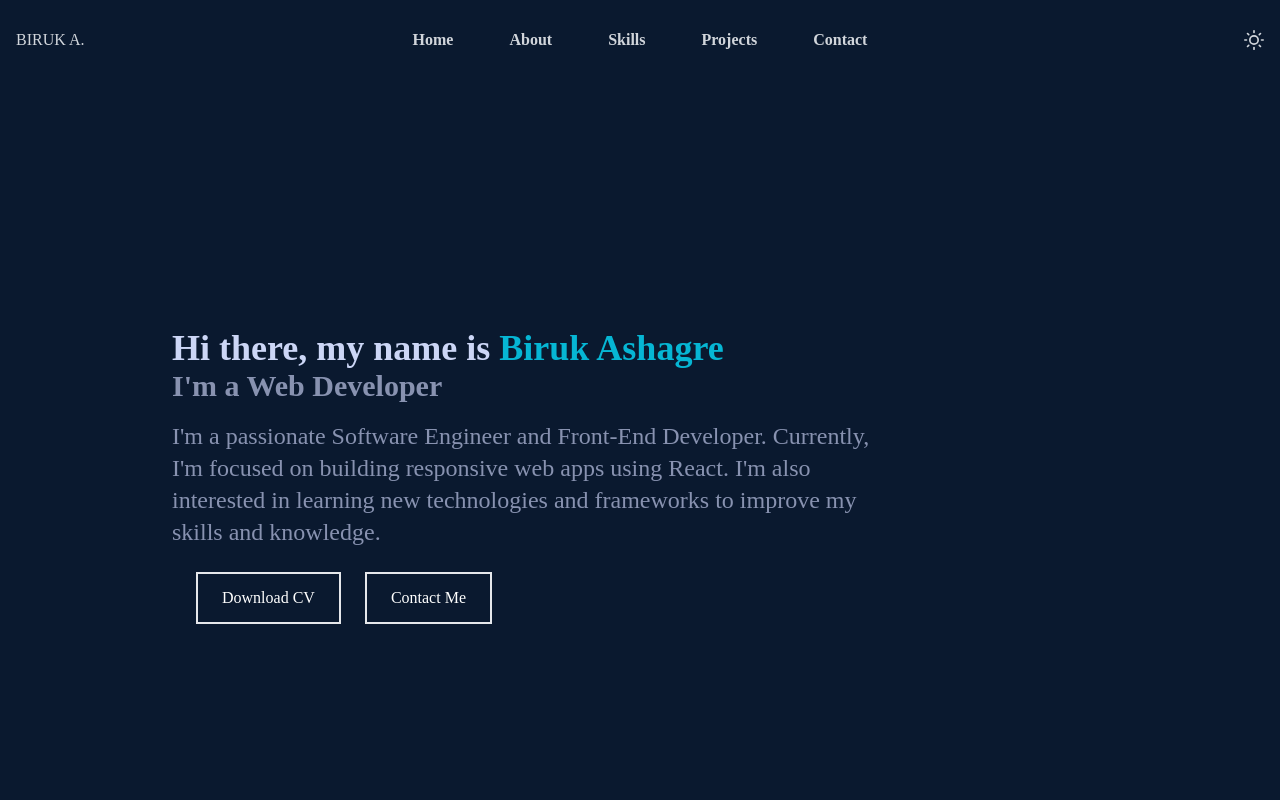
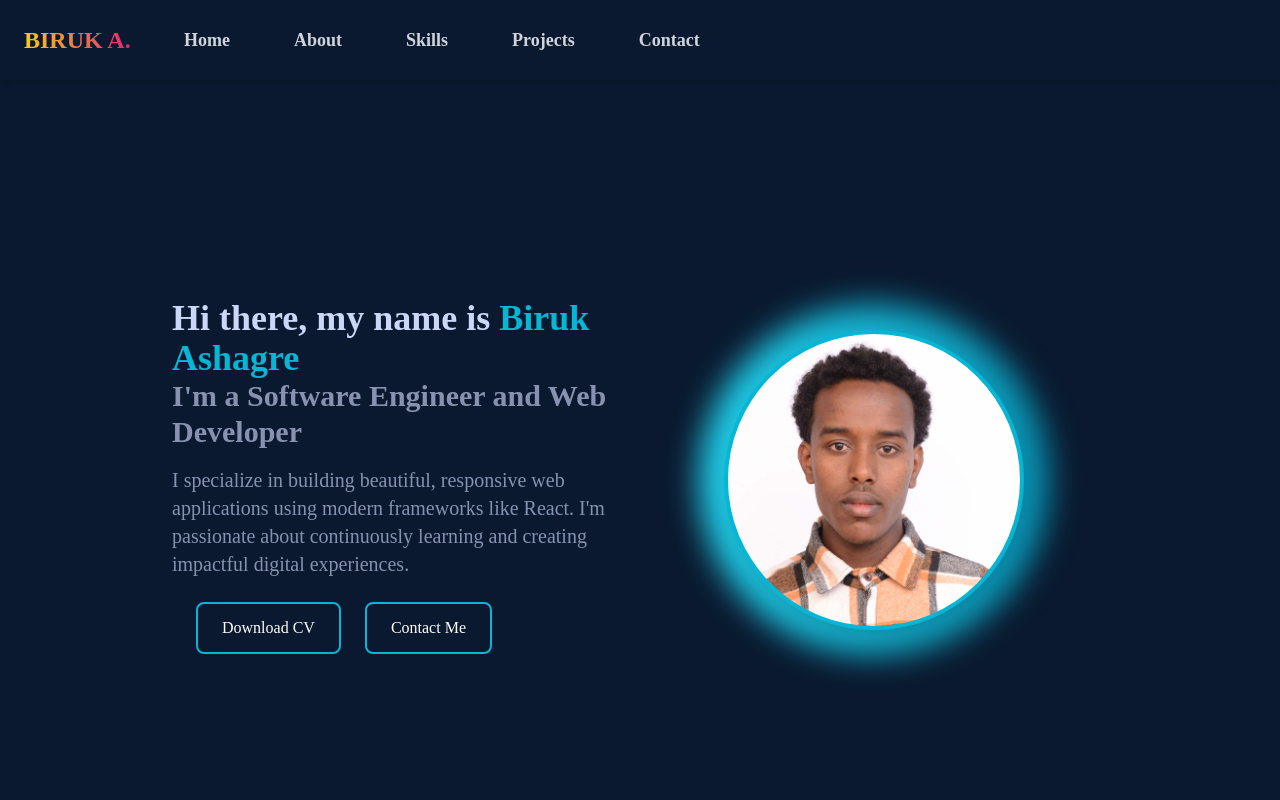
Before and after one commit to birukashagre6/Portfolio-_Using-_-React, a React (Create React App) app: page / in a window 1280 px wide. Shown: the top 800 px of the page. Built offline with nearby package versions, Linux system fonts and the light colour scheme.

Commit message:
making the home page and navbar to look beautiful

```diff
--- a/package.json
+++ b/package.json
@@ -4,8 +4,7 @@
   "private": true,
   "dependencies": {
     "cra-template": "1.2.0",
-    "react": "^19.0.0",
-    "react-dom": "^19.0.0",
+    "framer-motion": "^11.17.0",
     "react-icons": "^5.4.0",
     "react-scripts": "5.0.1",
     "react-scroll": "^1.9.0"
--- a/src/components/Home.jsx
+++ b/src/components/Home.jsx
@@ -1,70 +1,146 @@
 import React from "react";
 import { Link } from "react-scroll";
+import { motion } from "framer-motion";
 import { useTheme } from "../Context/ThemeContext";
+import myPicture from "../assets/biruk.JPG"; // Import your image here
 
 const Home = () => {
   const { darkMode } = useTheme();
 
+  // Animation variants for the text
+  const textVariants = {
+    hidden: { opacity: 0, y: 20 },
+    visible: (i) => ({
+      opacity: 1,
+      y: 0,
+      transition: { delay: i * 0.2, duration: 0.8, ease: "easeInOut" },
+    }),
+  };
+
   return (
     <div
       name="home"
-      className={`w-full h-screen ${darkMode ? "bg-[#0a192f]" : "bg-gray-100"}`}
+      className={`min-h-screen w-full ${
+        darkMode ? "bg-[#0a192f]" : "bg-gray-100"
+      }`}
     >
       {/* Container */}
-      <div className="max-w-[1000px] mx-auto px-8 flex flex-col justify-center h-full">
-        <h2
-          className={`text-4xl sm:text-4xl font-bold ${
+      <div className="max-w-[1000px] mx-auto px-8 flex flex-col justify-center items-center md:flex-row md:justify-between min-h-screen">
+        {/* Text Section */}
+        <motion.div
+          className="flex flex-col justify-center items-center md:items-start h-full md:w-1/2"
+          initial="hidden"
+          animate="visible"
+          variants={textVariants}
+        >
+          <motion.h2
+            className={`text-4xl sm:text-4xl font-bold text-center md:text-left ${
               darkMode ? "text-[#ccd6f6]" : "text-gray-800"
             }`}
+            custom={0}
+            variants={textVariants}
           >
             Hi there, my name is{" "}
-          <span className={`${darkMode ? "text-cyan-500" : "text-blue-500"}`}>
+            <span
+              className={`${
+                darkMode ? "text-cyan-500" : "text-blue-500"
+              } font-extrabold`}
+            >
               Biruk Ashagre
             </span>
-        </h2>
-        <h3
-          className={`text-4xl sm:text-3xl font-bold ${
+          </motion.h2>
+          <motion.h3
+            className={`text-4xl sm:text-3xl font-bold text-center md:text-left ${
               darkMode ? "text-[#8892b0]" : "text-gray-600"
             }`}
+            custom={1}
+            variants={textVariants}
           >
-          I'm a Web Developer
-        </h3>
-        <p
-          className={`text-4xl sm:text-2xl py-4 max-w-[700px] ${
+            I'm a Software Engineer and Web Developer
+          </motion.h3>
+          <motion.p
+            className={`text-lg sm:text-xl py-4 max-w-[700px] text-center md:text-left ${
               darkMode ? "text-[#8892b0]" : "text-gray-600"
             }`}
+            custom={2}
+            variants={textVariants}
           >
-          I'm a passionate Software Engineer and Front-End Developer. Currently,
-          I'm focused on building responsive web apps using React. I'm also
-          interested in learning new technologies and frameworks to improve my
-          skills and knowledge.
-        </p>
-        <div className="flex">
+            I specialize in building beautiful, responsive web applications
+            using modern frameworks like React. I'm passionate about
+            continuously learning and creating impactful digital experiences.
+          </motion.p>
+          <motion.div className="flex" custom={3} variants={textVariants}>
             <div className="px-6">
               <button
-              className={`group border-2 px-6 py-3 my-2 flex items-center ${
+                className={`group relative overflow-hidden border-2 px-6 py-3 my-2 flex items-center justify-center rounded-lg transition-all duration-300 ${
                   darkMode
-                  ? "text-white hover:bg-cyan-500 hover:border-cyan-600"
-                  : "text-gray-800 hover:bg-blue-500 hover:border-blue-600"
+                    ? "text-white border-cyan-500 hover:bg-cyan-500 hover:text-black"
+                    : "text-gray-800 border-blue-500 hover:bg-blue-500 hover:text-white"
                 }`}
               >
+                <span
+                  className={`absolute inset-0 w-0 bg-gradient-to-r ${
+                    darkMode
+                      ? "from-cyan-400 to-cyan-600"
+                      : "from-blue-400 to-blue-600"
+                  } transition-all duration-300 ease-out group-hover:w-full`}
+                ></span>
+                <span className="relative z-10">
                   <a href="https://drive" target="_blank" rel="noreferrer">
                     Download CV
                   </a>
+                </span>
               </button>
             </div>
             <div>
               <button
-              className={`group border-2 px-6 py-3 my-2 flex items-center ${
+                className={`group relative overflow-hidden border-2 px-6 py-3 my-2 flex items-center justify-center rounded-lg transition-all duration-300 ${
                   darkMode
-                  ? "text-white hover:bg-cyan-500 hover:border-cyan-600"
-                  : "text-gray-800 hover:bg-blue-500 hover:border-blue-600"
+                    ? "text-white border-cyan-500 hover:bg-cyan-500 hover:text-black"
+                    : "text-gray-800 border-blue-500 hover:bg-blue-500 hover:text-white"
                 }`}
               >
+                <span
+                  className={`absolute inset-0 w-0 bg-gradient-to-r ${
+                    darkMode
+                      ? "from-cyan-400 to-cyan-600"
+                      : "from-blue-400 to-blue-600"
+                  } transition-all duration-300 ease-out group-hover:w-full`}
+                ></span>
+                <span className="relative z-10">
                   <Link to="contact" smooth={true} duration={500}>
                     Contact Me
                   </Link>
+                </span>
               </button>
+            </div>
+          </motion.div>
+        </motion.div>
+
+        {/* Image Section */}
+        <div className="mt-8 md:mt-0 md:w-1/2 flex justify-center">
+          <div className="relative flex items-center justify-center">
+            <div
+              className={`absolute w-[300px] h-[300px] md:w-[350px] md:h-[350px] rounded-full bg-gradient-to-r ${
+                darkMode
+                  ? "from-cyan-400 to-cyan-600"
+                  : "from-blue-400 to-blue-600"
+              } blur-lg`}
+            ></div>
+            <motion.div
+              className={`relative w-[250px] h-[250px] md:w-[300px] md:h-[300px] rounded-full shadow-lg overflow-hidden border-4 ${
+                darkMode ? "border-cyan-500" : "border-blue-500"
+              } transition-transform duration-300 hover:scale-105`}
+              initial={{ opacity: 0, scale: 0.8 }}
+              animate={{ opacity: 1, scale: 1 }}
+              transition={{ duration: 1, ease: "easeInOut" }}
+            >
+              <img
+                src={myPicture}
+                alt="Biruk Ashagre"
+                className="object-cover w-full h-full"
+              />
+            </motion.div>
           </div>
         </div>
       </div>
--- a/src/components/Navbar.jsx
+++ b/src/components/Navbar.jsx
@@ -1,5 +1,4 @@
-import React from "react";
-import { useState } from "react";
+import React, { useState } from "react";
 import { FaBars, FaTimes } from "react-icons/fa";
 import { Link } from "react-scroll";
 import { FiSun, FiMoon } from "react-icons/fi";
@@ -13,88 +12,162 @@ const Navbar = () => {
 
   return (
     <div
-      className={`w-full h-[80px] flex justify-between items-center px-4 ${
-        darkMode ? "bg-[#0a192f] text-gray-300" : "bg-gray-100 text-gray-800"
-      } relative`}
+      className={`w-full h-[80px] flex justify-between items-center px-6 md:px-12 transition-all duration-500 ${
+        darkMode
+          ? "bg-[#0a192f] text-gray-300"
+          : "bg-gradient-to-r from-blue-400 to-blue-600 text-gray-800"
+      } shadow-md relative`}
     >
-      <div className="absolute left-4">
-        <h1>BIRUK A.</h1>
+      {/* Logo */}
+      <div className="absolute left-4 md:left-6 z-10">
+        <h1 className="text-xl sm:text-2xl font-extrabold text-transparent bg-clip-text bg-gradient-to-r from-yellow-400 to-pink-600">
+          BIRUK A.
+        </h1>
       </div>
-      {/* Menu */}
-      <ul className="hidden md:flex absolute left-1/2 transform -translate-x-1/2 gap-x-6">
+
+      {/* Menu for larger screens */}
+      <ul className="hidden md:flex gap-x-8 items-center text-lg font-semibold transition-transform duration-500 ml-[120px]">
         <li>
-          <Link to="home" smooth={true} duration={500}>
+          <Link
+            to="home"
+            smooth={true}
+            duration={500}
+            className="hover:text-yellow-400 transition-all duration-300"
+          >
             Home
           </Link>
         </li>
         <li>
-          <Link to="about" smooth={true} duration={500}>
+          <Link
+            to="about"
+            smooth={true}
+            duration={500}
+            className="hover:text-yellow-400 transition-all duration-300"
+          >
             About
           </Link>
         </li>
         <li>
-          <Link to="skills" smooth={true} duration={500}>
+          <Link
+            to="skills"
+            smooth={true}
+            duration={500}
+            className="hover:text-yellow-400 transition-all duration-300"
+          >
             Skills
           </Link>
         </li>
         <li>
-          <Link to="work" smooth={true} duration={500}>
+          <Link
+            to="work"
+            smooth={true}
+            duration={500}
+            className="hover:text-yellow-400 transition-all duration-300"
+          >
             Projects
           </Link>
         </li>
         <li>
-          <Link to="contact" smooth={true} duration={500}>
+          <Link
+            to="contact"
+            smooth={true}
+            duration={500}
+            className="hover:text-yellow-400 transition-all duration-300"
+          >
             Contact
           </Link>
         </li>
       </ul>
 
-      {/* Theme Toggle */}
-      <div className="absolute right-20 md:right-4 cursor-pointer">
+      {/* Theme Toggle and Hamburger Menu for small screens */}
+      <div className="md:hidden flex items-center space-x-4 z-30 absolute right-6">
+        {/* Theme Toggle */}
         {darkMode ? (
-          <FiSun size={20} onClick={toggleTheme} />
+          <FiSun
+            size={20}
+            onClick={toggleTheme}
+            className="hover:text-yellow-400 transition-all duration-300"
+          />
         ) : (
-          <FiMoon size={20} onClick={toggleTheme} />
+          <FiMoon
+            size={20}
+            onClick={toggleTheme}
+            className="hover:text-yellow-400 transition-all duration-300"
+          />
         )}
+
+        {/* Hamburger Menu */}
+        <div onClick={handleClick}>
+          {!nav ? (
+            <FaBars size={30} className="text-white" />
+          ) : (
+            <FaTimes size={30} className="text-white" />
+          )}
+        </div>
       </div>
 
-      {/* Hamburger */}
-      <div onClick={handleClick} className="md:hidden z-10 absolute right-4">
-        {!nav ? <FaBars /> : <FaTimes />}
-      </div>
-
-      {/* Mobile menu */}
+      {/* Mobile Menu */}
       <ul
         className={`${
           !nav
             ? "hidden"
             : `${
                 darkMode ? "bg-[#0a192f]" : "bg-gray-100 text-gray-800"
-              } absolute top-0 left-0 w-full h-screen flex flex-col justify-center items-center`
+              } absolute top-0 left-0 w-full h-screen flex flex-col justify-center items-center z-20 transition-all duration-300`
         }`}
       >
-        <li className="py-6 text-4xl">
-          <Link onClick={handleClick} to="home" smooth={true} duration={500}>
+        <li className="py-6 text-4xl font-semibold">
+          <Link
+            onClick={handleClick}
+            to="home"
+            smooth={true}
+            duration={500}
+            className="hover:text-yellow-400"
+          >
             Home
           </Link>
         </li>
-        <li className="py-6 text-4xl">
-          <Link onClick={handleClick} to="about" smooth={true} duration={500}>
+        <li className="py-6 text-4xl font-semibold">
+          <Link
+            onClick={handleClick}
+            to="about"
+            smooth={true}
+            duration={500}
+            className="hover:text-yellow-400"
+          >
             About
           </Link>
         </li>
-        <li className="py-6 text-4xl">
-          <Link onClick={handleClick} to="skills" smooth={true} duration={500}>
+        <li className="py-6 text-4xl font-semibold">
+          <Link
+            onClick={handleClick}
+            to="skills"
+            smooth={true}
+            duration={500}
+            className="hover:text-yellow-400"
+          >
             Skills
           </Link>
         </li>
-        <li className="py-6 text-4xl">
-          <Link onClick={handleClick} to="work" smooth={true} duration={500}>
+        <li className="py-6 text-4xl font-semibold">
+          <Link
+            onClick={handleClick}
+            to="work"
+            smooth={true}
+            duration={500}
+            className="hover:text-yellow-400"
+          >
             Projects
           </Link>
         </li>
-        <li className="py-6 text-4xl">
-          <Link onClick={handleClick} to="contact" smooth={true} duration={500}>
+        <li className="py-6 text-4xl font-semibold">
+          <Link
+            onClick={handleClick}
+            to="contact"
+            smooth={true}
+            duration={500}
+            className="hover:text-yellow-400"
+          >
             Contact
           </Link>
         </li>
--- a/src/index.css
+++ b/src/index.css
@@ -29,16 +29,3 @@
     hsla(242, 74%, 61%, 0.8)
   ) !important;
 }
-body {
-  transition: background-color 0.3s, color 0.3s;
-}
-
-.light {
-  background-color: #ffffff;
-  color: #000000;
-}
-
-.dark {
-  background-color: #0a192f;
-  color: #ffffff;
-}
```
Also changed, not shown: src/assets/biruk.JPG (added), 1 other file (tests, documents, lock files or other folders). Lines whose indentation alone changed are shown as unchanged.
